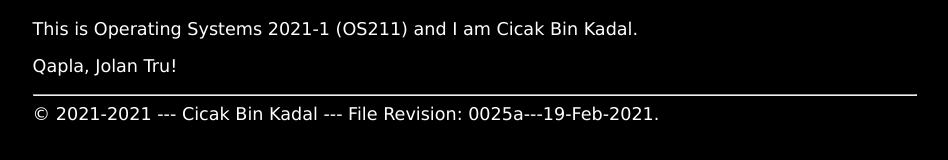
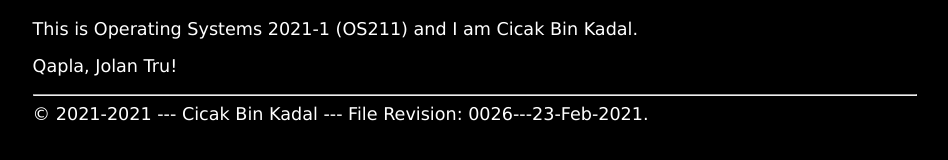
Before and after one commit to stevensim226/GSGS_JEKYLL, a Jekyll site: the page built from index.md, in a window 1280 px wide. Shown: the part 241-401 px from the top of the page, without its empty margins (165-1113 px from the left). Built offline with Jekyll 4.4.1, drawn with Linux system fonts in a browser that asks for light colours.

Commit message:
modified:   TXT/SHA256SUM TXT/SHA256SUM.asc _config.yml

```diff
--- a/_config.yml
+++ b/_config.yml
@@ -1,5 +1,5 @@
 title:       "Operating Systems 2021-1 (OS211)"
-version:     "0025a---19-Feb-2021"
+version:     "0026---23-Feb-2021"
 copyright:   "2021-2021"
 description: >-
   This Is How Me Do It!
```
Also changed, not shown: 2 other files.
